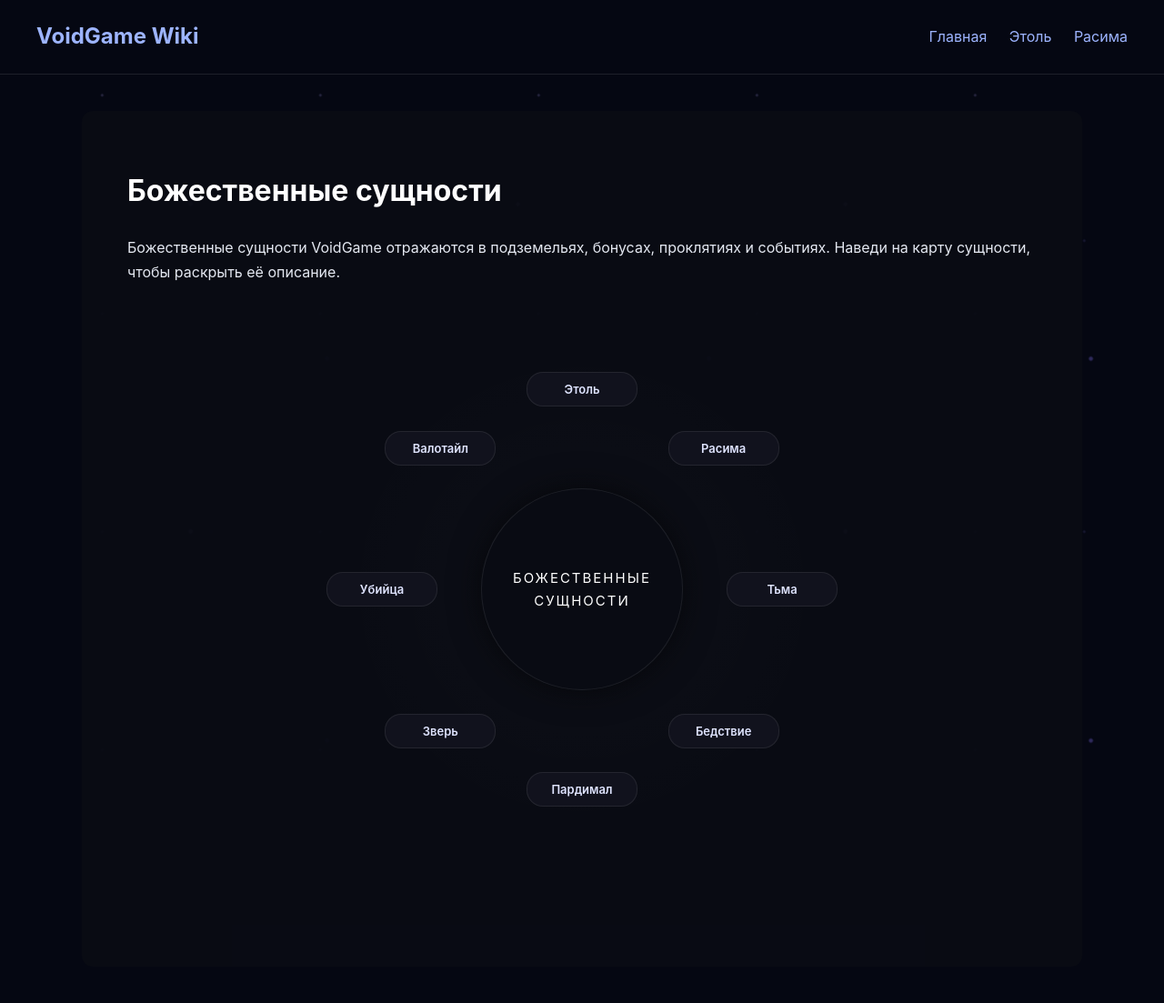
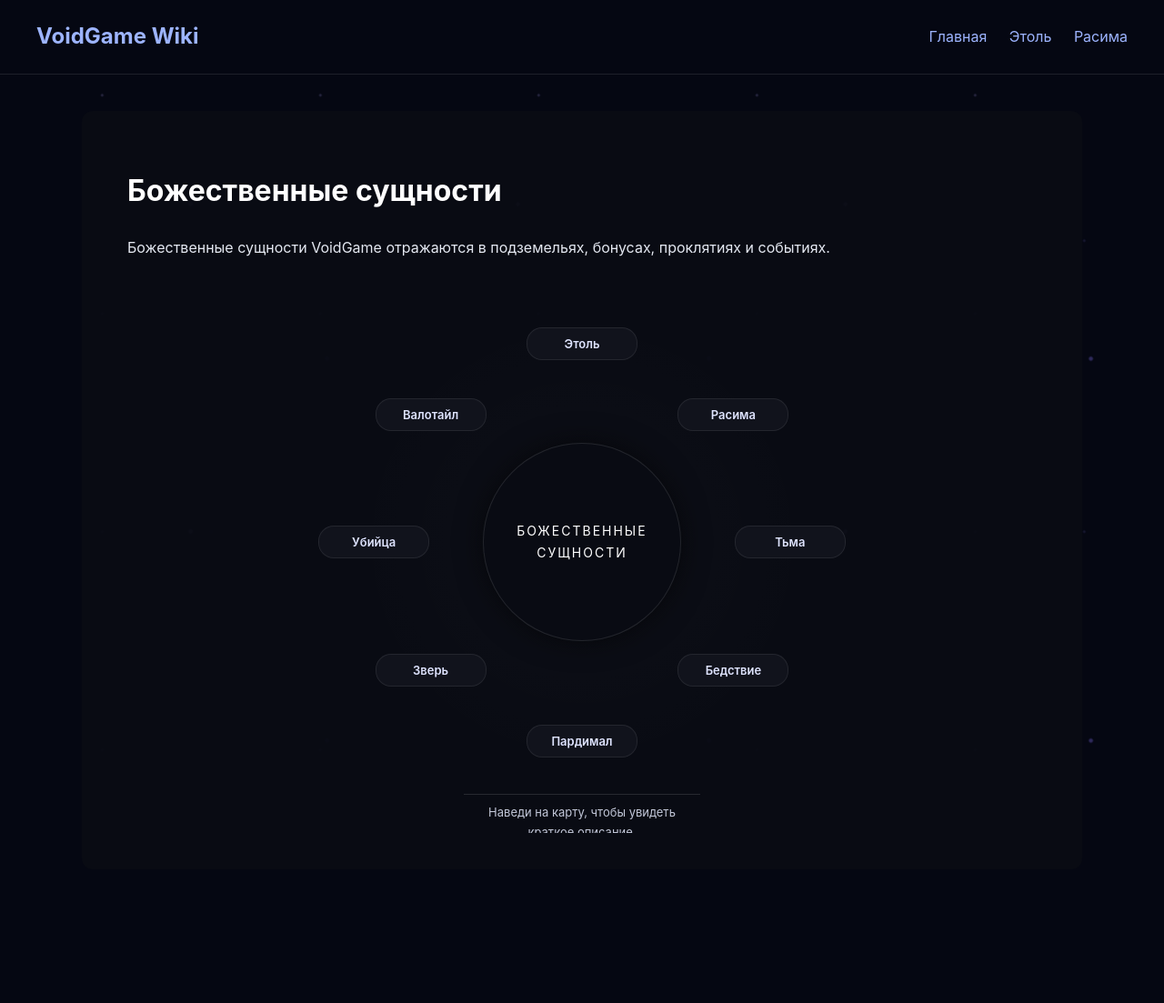
Before and after one commit to tveiv/tveiv.github.io, a Jekyll site: the page built from entities.md, in a window 1280 px wide. Shown: the whole page at 91% size. Built offline with Jekyll 4.4.1, drawn with Linux system fonts in a browser that asks for light colours; after the commit the page ends 996 px from its top, so only the background shows below that.

Commit message:
фикс круга еще один

```diff
--- a/assets/css/style.css
+++ b/assets/css/style.css
@@ -393,13 +393,13 @@ main {
   line-height: 1.6;
 }
 
-/* ===== КРУГ СУЩНОСТЕЙ (ОБНОВЛЕННЫЙ) ===== */
+/* ===== КРУГ СУЩНОСТЕЙ ===== */
 
 .entity-wheel {
   position: relative;
-  width: 550px;
-  height: 550px;
-  margin: 60px auto 100px auto;
+  width: 520px;
+  height: 520px;
+  margin: 50px auto 60px auto;
   border-radius: 50%;
   background: radial-gradient(circle, rgba(255,255,255,0.02) 0%, rgba(0,0,0,0) 70%);
 }
@@ -408,7 +408,6 @@ main {
   position: absolute;
   top: 50%;
   left: 50%;
-  transform: translate(-50%, -50%);
   width: 180px;
   height: 180px;
   border-radius: 50%;
@@ -417,80 +416,63 @@ main {
   align-items: center;
   justify-content: center;
   text-align: center;
-  padding: 20px;
-  font-size: 15px;
+  padding: 18px;
+  font-size: 14px;
   text-transform: uppercase;
   letter-spacing: 2px;
-  border: 1px solid rgba(255,255,255,0.08);
-  box-shadow: 0 0 35px rgba(0,0,0,0.6);
+  border: 1px solid rgba(255,255,255,0.1);
+  box-shadow: 0 0 30px rgba(0,0,0,0.6);
   color: #ffffff;
+  transform: translate(-50%, -50%);
 }
 
-/* Базовое позиционирование кнопок (теперь без конфликтов) */
 .entity-wheel-item {
   position: absolute;
   width: 120px;
-  height: 36px;
-  line-height: 36px;
+  height: 34px;
+  line-height: 34px;
   text-align: center;
-  border-radius: 18px;
-  background: rgba(18, 20, 30, 0.95);
+  border-radius: 17px;
+  background: rgba(18, 20, 30, 0.96);
   border: 1px solid rgba(255,255,255,0.08);
   color: #dfe4ff;
   font-size: 13px;
+  text-decoration: none;
   font-weight: 600;
-  text-decoration: none;
-  /* Важно: центрируем точку позиционирования */
+
+  /* КЛЮЧЕВОЕ: базовое позиционирование с translate(-50%, -50%) */
   transform: translate(-50%, -50%);
-  transition: transform 0.2s ease, box-shadow 0.2s ease, background-color 0.2s ease;
+  transition: box-shadow 0.2s ease, background-color 0.2s ease;
   z-index: 2;
 }
 
-/* Эффект при наведении (теперь не прыгает) */
+/* Без масштабирования по hover — только подсветка, чтобы не прыгали */
 .entity-wheel-item:hover {
   background-color: rgba(45, 60, 120, 0.95);
-  border-color: rgba(120, 150, 255, 0.4);
-  box-shadow: 0 0 20px rgba(100, 130, 255, 0.5);
-  transform: translate(-50%, -50%) scale(1.1); /* Сохраняем translate! */
+  border-color: rgba(120,150,255,0.5);
+  box-shadow: 0 0 18px rgba(110,140,255,0.6);
 }
 
-/* Точные координаты по кругу 550x550px (R = 40%) */
-.entity-wheel-etol      { top: 10%;  left: 50%; }
-.entity-wheel-rasima    { top: 21.7%; left: 78.3%; }
-.entity-wheel-darkness  { top: 50%;  left: 90%; }
-.entity-wheel-calamity  { top: 78.3%; left: 78.3%; }
-.entity-wheel-pardimal  { top: 90%;  left: 50%; }
-.entity-wheel-beast     { top: 78.3%; left: 21.7%; }
-.entity-wheel-killer    { top: 50%;  left: 10%; }
-.entity-wheel-valotile  { top: 21.7%; left: 21.7%; }
+/* Позиции по кругу для 8 элементов */
+.entity-wheel-etol      { top: 8%;   left: 50%; }
+.entity-wheel-rasima    { top: 23%;  left: 82%; }
+.entity-wheel-darkness  { top: 50%;  left: 94%; }
+.entity-wheel-calamity  { top: 77%;  left: 82%; }
+.entity-wheel-pardimal  { top: 92%;  left: 50%; }
+.entity-wheel-beast     { top: 77%;  left: 18%; }
+.entity-wheel-killer    { top: 50%;  left: 6%;  }
+.entity-wheel-valotile  { top: 23%;  left: 18%; }
 
-/* Всплывающий тултип над активной кнопкой */
+/* Тултип — статичный, внизу под кругом */
 .entity-wheel-tooltip {
   position: absolute;
-  display: none; /* скрыт по умолчанию, включается через JS */
-  background: rgba(8, 10, 18, 0.98);
-  border: 1px solid rgba(255, 255, 255, 0.12);
-  border-radius: 8px;
-  padding: 10px 14px;
-  color: #e4e8f1;
+  bottom: -70px;
+  left: 50%;
+  transform: translateX(-50%);
+  max-width: 520px;
   font-size: 13px;
-  line-height: 1.5;
-  width: 200px;
+  color: #c2c7d8;
   text-align: center;
-  pointer-events: none; /* чтобы тултип не мешал мышке */
-  transform: translate(-50%, -100%); /* центрируем и выталкиваем наверх */
-  box-shadow: 0 10px 25px rgba(0,0,0,0.6);
-  z-index: 10;
-  animation: tooltipFade 0.15s ease-out;
+  padding-top: 8px;
+  border-top: 1px solid rgba(255,255,255,0.12);
 }
-
-@keyframes tooltipFade {
-  from {
-    opacity: 0;
-    transform: translate(-50%, -95%);
-  }
-  to {
-    opacity: 1;
-    transform: translate(-50%, -100%);
-  }
-}
--- a/entities.md
+++ b/entities.md
@@ -8,7 +8,7 @@ permalink: /entities/
 
 # Божественные сущности
 
-Божественные сущности VoidGame отражаются в подземельях, бонусах, проклятиях и событиях. Наведи на карту сущности, чтобы раскрыть её описание.
+Божественные сущности VoidGame отражаются в подземельях, бонусах, проклятиях и событиях.
 
 <div class="entity-wheel">
 
@@ -56,8 +56,9 @@ permalink: /entities/
     Валотайл
   </a>
 
-  <!-- Всплывающий тултип, который будет двигаться за мышкой -->
-  <div class="entity-wheel-tooltip" id="entityWheelTooltip"></div>
+  <div class="entity-wheel-tooltip" id="entityWheelTooltip">
+    Наведи на карту, чтобы увидеть краткое описание.
+  </div>
 
 </div>
 
@@ -65,28 +66,19 @@ permalink: /entities/
 
 <script>
 document.addEventListener('DOMContentLoaded', function() {
-  const wheel = document.querySelector('.entity-wheel');
   const items = document.querySelectorAll('.entity-wheel-item');
   const tooltip = document.getElementById('entityWheelTooltip');
-  if (!tooltip || !wheel) return;
+  if (!tooltip) return;
+
+  const defaultText = 'Наведи на карту, чтобы увидеть краткое описание.';
 
   items.forEach(item => {
     item.addEventListener('mouseenter', () => {
-      const desc = item.getAttribute('data-desc');
+      const desc = item.getAttribute('data-desc') || defaultText;
       tooltip.textContent = desc;
-      tooltip.style.display = 'block';
-
-      // Позиционируем тултип ровно над активной кнопкой
-      const itemLeft = item.offsetLeft;
-      const itemTop = item.offsetTop;
-      const itemWidth = item.offsetWidth;
-
-      tooltip.style.left = (itemLeft + itemWidth / 2) + 'px';
-      tooltip.style.top = (itemTop - 15) + 'px'; // 15px выше кнопки
     });
-
     item.addEventListener('mouseleave', () => {
-      tooltip.style.display = 'none';
+      tooltip.textContent = defaultText;
     });
   });
 });
```
